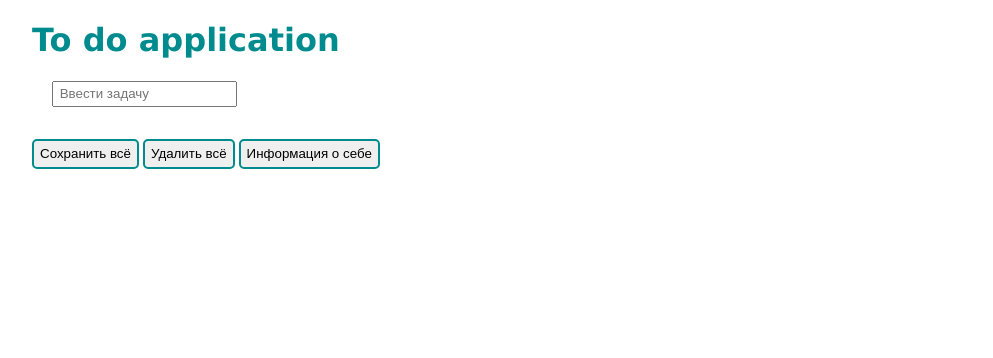
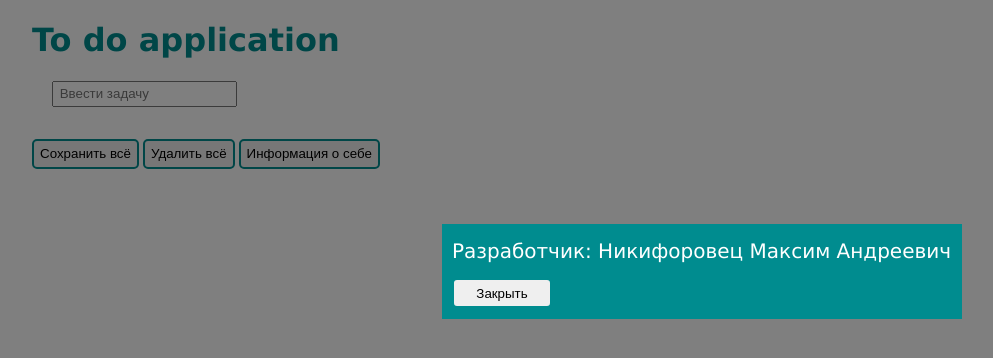
Before and after one commit to Nikiforovets/ormedia-homework2, a plain HTML site: page index.html in a window 1280 px wide. Both pictures are taken after a click on the button "Информация о себе". Shown: the whole page, without its empty margins (6-999 px from the left). Drawn offline with Linux system fonts and the light colour scheme.

Commit message:
Changed modal window

```diff
--- a/index.html
+++ b/index.html
@@ -17,6 +17,13 @@
         <button id="clear">Удалить всё</button>
         <button id="info">Информация о себе</button>
     </div>
+    <div id="darkPage" class="hide">
+    </div>
+    <div id="popupWindow" class="hide">
+        <span>Разработчик: Никифоровец Максим Андреевич</span>
+        <button id="closeBtn">Закрыть</button>
+    </div>
+
     <script src="script.js"></script>
 </body>
 </html>
--- a/script.js
+++ b/script.js
@@ -4,6 +4,7 @@ var spans = document.getElementsByClassName("delete");
 var saveBtn = document.getElementById("save");
 var clearBtn = document.getElementById("clear");
 var infoBtn = document.getElementById("info");
+var closeWindowBtn = document.getElementById("closeBtn");
 var liElements = document.getElementsByTagName("li");
 
 function loadTodo(){
@@ -66,8 +67,16 @@ clearBtn.addEventListener("click", function(){
 });
 
 infoBtn.addEventListener("click",function(){
-    alert("Разработчик: Никифоровец Максим Андреевич");
-})
+    document.getElementById("popupWindow").classList.toggle("hide");
+    document.getElementById("darkPage").classList.toggle("hide");
+    document.getElementById("todo_app").classList.toggle("dark");
+});
+
+closeWindowBtn.addEventListener("click",function(){
+    document.getElementById("popupWindow").classList.toggle("hide");
+    document.getElementById("darkPage").classList.toggle("hide");
+    document.getElementById("todo_app").classList.toggle("dark");
+});
 
 addDeleteEventTodo();
 addCompleteEvent();
--- a/style.css
+++ b/style.css
@@ -1,4 +1,4 @@
-body{
+#todo_app{
     padding-left: 30px;
 }
 h1{
@@ -48,3 +48,41 @@ button{
     border-style: solid;
     border-color: #008c8f;
 }
+
+#popupWindow{
+    font-family: Verdana, Geneva, Tahoma, sans-serif;
+    font-size: 20px;
+    color: white;
+    height: 80px;
+    width: 510px;
+    position: fixed;
+    top: 28%;
+    left: 35%;
+    background-color: #008c8f;
+    padding-left: 10px;
+    padding-top: 15px;
+    opacity: 100%;
+}
+
+#darkPage{
+    position: fixed;
+    top: 0%;
+    left: 0%;
+    width: 100%;
+    height: 100%;
+    background-color: black;
+    opacity: 50%;
+}
+
+.hide{
+    display: none;
+}
+
+.dark{
+    pointer-events: none;
+}
+
+#closeBtn{
+    width: 100px;
+    margin-top: 15px;
+}
```
